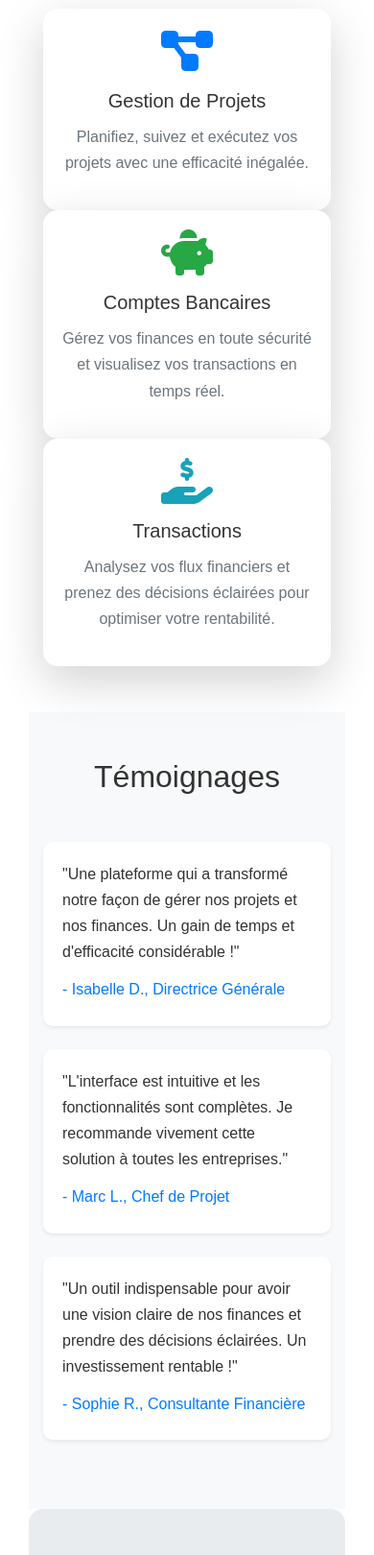
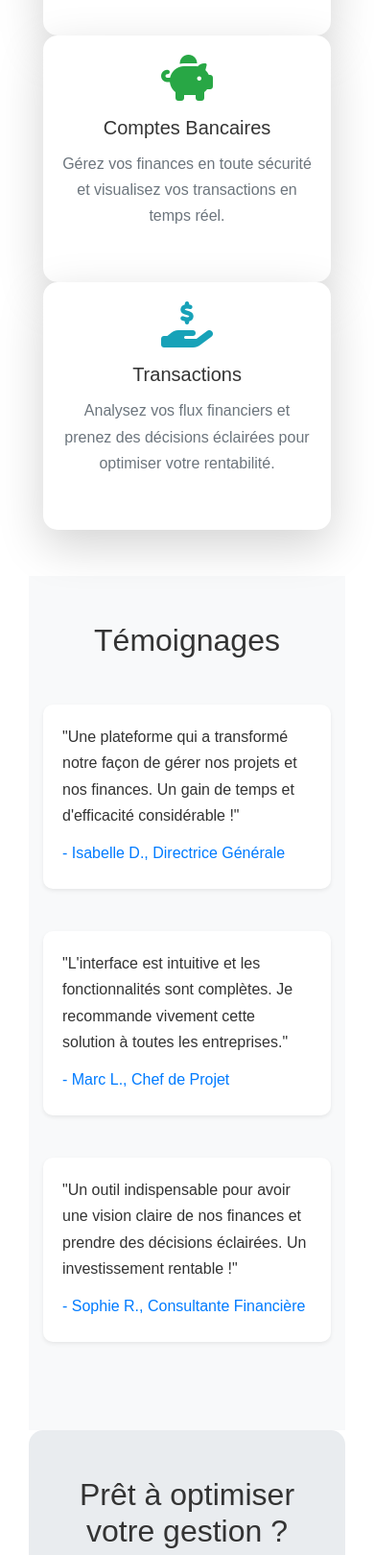
Before and after one commit to Mulamba-Mukoma-Olivier/construction_2, a Django app: page /accueil/ in a window 390 px wide. Shown: the part 668-2288 px from the top of the page at 96% size. Run offline with Django 5.2, Linux system fonts and the light colour scheme; some libraries are stand-ins or nearby versions.

Commit message:
Your descriptive commit message

```diff
--- a/entreprise/templates/base_templates.html
+++ b/entreprise/templates/base_templates.html
@@ -15,6 +15,7 @@
         {% endblock contenu %}
     </div>
 
-    <link rel="stylesheet" href="{% static 'js/app.js' %}">
+    <script src="{% static 'js/app.js' %}"></script>  <!-- Corrected this line -->
+    <script src="https://cdn.jsdelivr.net/npm/bootstrap@5.3.0/dist/js/bootstrap.bundle.min.js"></script> <!-- Added Bootstrap JS -->
 </body>
 </html>
--- a/entreprise/templates/categories/ajouter_categorie.html
+++ b/entreprise/templates/categories/ajouter_categorie.html
@@ -6,7 +6,7 @@
 {% include "navbar/navbar.html" %}
 
 <div class="container d-flex align-items-center justify-content-center vh-100 mt-2 mb-2">
-    <div class="card shadow w-50 mb-4">
+    <div class="card shadow w-100 mb-4" style="max-width: 500px;">
         <div class="card-body">
             <h1 class="text-center mb-4">Ajouter une Catégorie</h1>
             <form method="post">
--- a/entreprise/templates/index.html
+++ b/entreprise/templates/index.html
@@ -21,37 +21,37 @@
         <div class="container">
             <div class="row g-4">
                 <!-- Project Management -->
-                <div class="col-md-4">
+                <div class="col-12 col-md-4">
                     <div class="card h-100 shadow-lg border-0 feature-card">
-                        <div class="card-body text-center">
+                        <div class="card-body text-center d-flex flex-column">
                             <i class="fas fa-project-diagram fa-3x text-primary mb-3"></i>
                             <h5 class="card-title fw-bold">Gestion de Projets</h5>
-                            <p class="card-text text-muted">Planifiez, suivez et exécutez vos projets avec une efficacité inégalée.</p>
-                            <a href="{% url 'projet' %}" class="btn btn-primary stretched-link">Explorer</a>
+                            <p class="card-text text-muted flex-grow-1">Planifiez, suivez et exécutez vos projets avec une efficacité inégalée.</p>
+                            <a href="{% url 'projet' %}" class="btn btn-primary stretched-link mt-auto">Explorer</a>
                         </div>
                     </div>
                 </div>
 
                 <!-- Bank Accounts -->
-                <div class="col-md-4">
+                <div class="col-12 col-md-4">
                     <div class="card h-100 shadow-lg border-0 feature-card">
-                        <div class="card-body text-center">
+                        <div class="card-body text-center d-flex flex-column">
                             <i class="fas fa-piggy-bank fa-3x text-success mb-3"></i>
                             <h5 class="card-title fw-bold">Comptes Bancaires</h5>
-                            <p class="card-text text-muted">Gérez vos finances en toute sécurité et visualisez vos transactions en temps réel.</p>
-                            <a href="{% url 'compte_bancaire' %}" class="btn btn-success stretched-link">Gérer</a>
+                            <p class="card-text text-muted flex-grow-1">Gérez vos finances en toute sécurité et visualisez vos transactions en temps réel.</p>
+                            <a href="{% url 'compte_bancaire' %}" class="btn btn-success stretched-link mt-auto">Gérer</a>
                         </div>
                     </div>
                 </div>
 
                 <!-- Transactions -->
-                <div class="col-md-4">
+                <div class="col-12 col-md-4">
                     <div class="card h-100 shadow-lg border-0 feature-card">
-                        <div class="card-body text-center">
+                        <div class="card-body text-center d-flex flex-column">
                             <i class="fas fa-hand-holding-usd fa-3x text-info mb-3"></i>
                             <h5 class="card-title fw-bold">Transactions</h5>
-                            <p class="card-text text-muted">Analysez vos flux financiers et prenez des décisions éclairées pour optimiser votre rentabilité.</p>
-                            <a href="{% url 'transaction' %}" class="btn btn-info stretched-link">Analyser</a>
+                            <p class="card-text text-muted flex-grow-1">Analysez vos flux financiers et prenez des décisions éclairées pour optimiser votre rentabilité.</p>
+                            <a href="{% url 'transaction' %}" class="btn btn-info stretched-link mt-auto">Analyser</a>
                         </div>
                     </div>
                 </div>
@@ -64,7 +64,7 @@
         <div class="container">
             <h2 class="text-center mb-5 fw-bold">Témoignages</h2>
             <div class="row">
-                <div class="col-md-4 mb-4">
+                <div class="col-12 col-md-4 mb-4">
                     <div class="card shadow-sm border-0 testimonial-card">
                         <div class="card-body">
                             <p class="card-text">"Une plateforme qui a transformé notre façon de gérer nos projets et nos finances. Un gain de temps et d'efficacité considérable !"</p>
@@ -72,7 +72,7 @@
                         </div>
                     </div>
                 </div>
-                <div class="col-md-4 mb-4">
+                <div class="col-12 col-md-4 mb-4">
                     <div class="card shadow-sm border-0 testimonial-card">
                         <div class="card-body">
                             <p class="card-text">"L'interface est intuitive et les fonctionnalités sont complètes. Je recommande vivement cette solution à toutes les entreprises."</p>
@@ -80,7 +80,7 @@
                         </div>
                     </div>
                 </div>
-                <div class="col-md-4 mb-4">
+                <div class="col-12 col-md-4 mb-4">
                     <div class="card shadow-sm border-0 testimonial-card">
                         <div class="card-body">
                             <p class="card-text">"Un outil indispensable pour avoir une vision claire de nos finances et prendre des décisions éclairées. Un investissement rentable !"</p>
@@ -236,5 +236,44 @@
         padding: 3rem 0;
         color: #fff;
     }
+
+    /* Media Queries for Responsiveness */
+    @media (max-width: 992px) { /* Adjust breakpoint as needed */
+        .hero h1 {
+            font-size: 3.5rem;
+        }
+
+        .hero p {
+            font-size: 1.3rem;
+        }
+    }
+
+    @media (max-width: 768px) {
+        .hero h1 {
+            font-size: 3rem;
+        }
+
+        .hero p {
+            font-size: 1.2rem;
+        }
+
+        .feature-card {
+            margin-bottom: 20px;
+        }
+
+        .testimonial-card {
+            margin-bottom: 20px;
+        }
+    }
+
+    @media (max-width: 576px) {
+        .hero h1 {
+            font-size: 2.5rem;
+        }
+
+        .hero p {
+            font-size: 1rem;
+        }
+    }
 </style>
 {% endblock contenu %}
```
Also changed, not shown: entreprise/templates/connexion.html (+4 -4 lines), entreprise/templates/inscription.html (+3 -4 lines), entreprise/templates/projets/ajouter_projet.html (+4 -3 lines).
